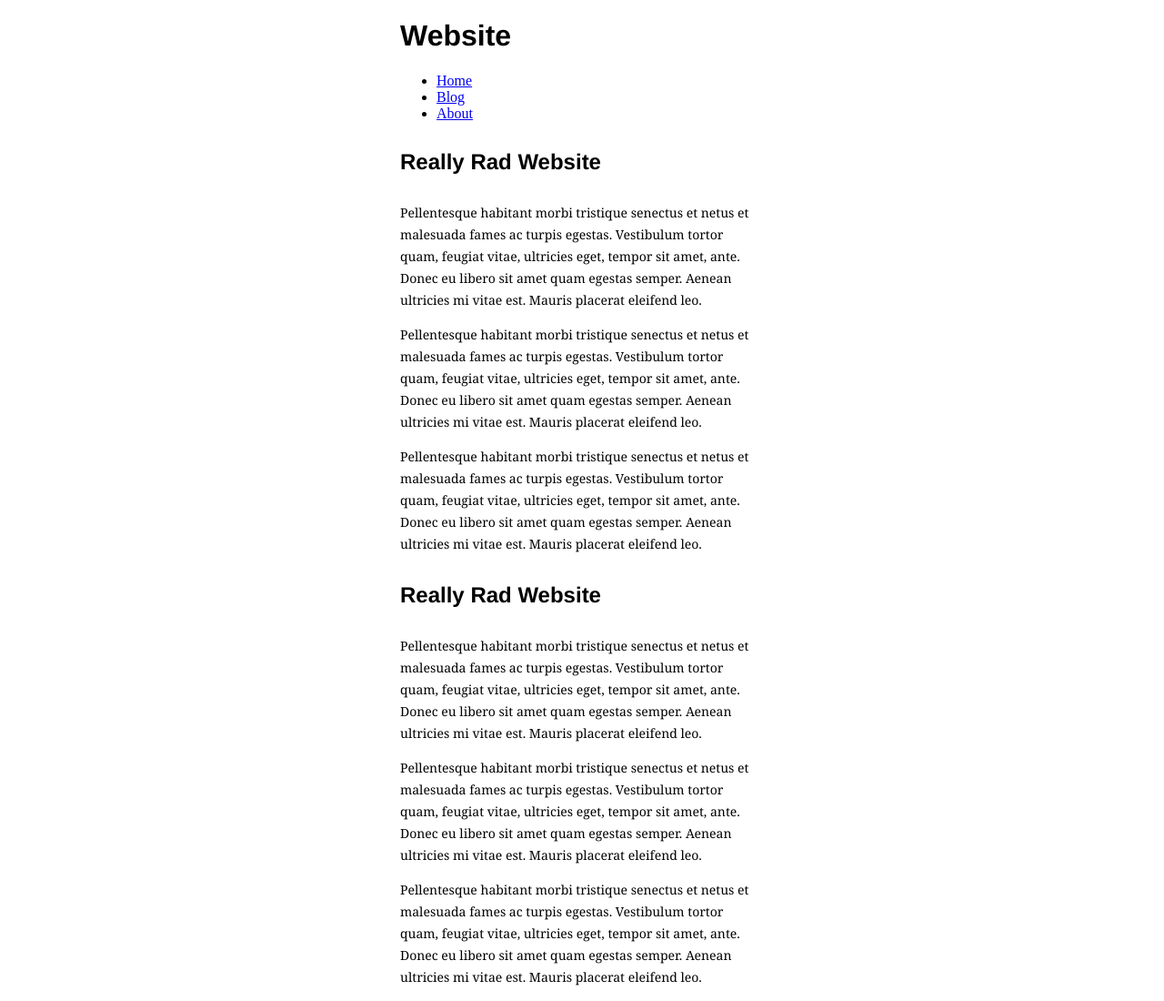
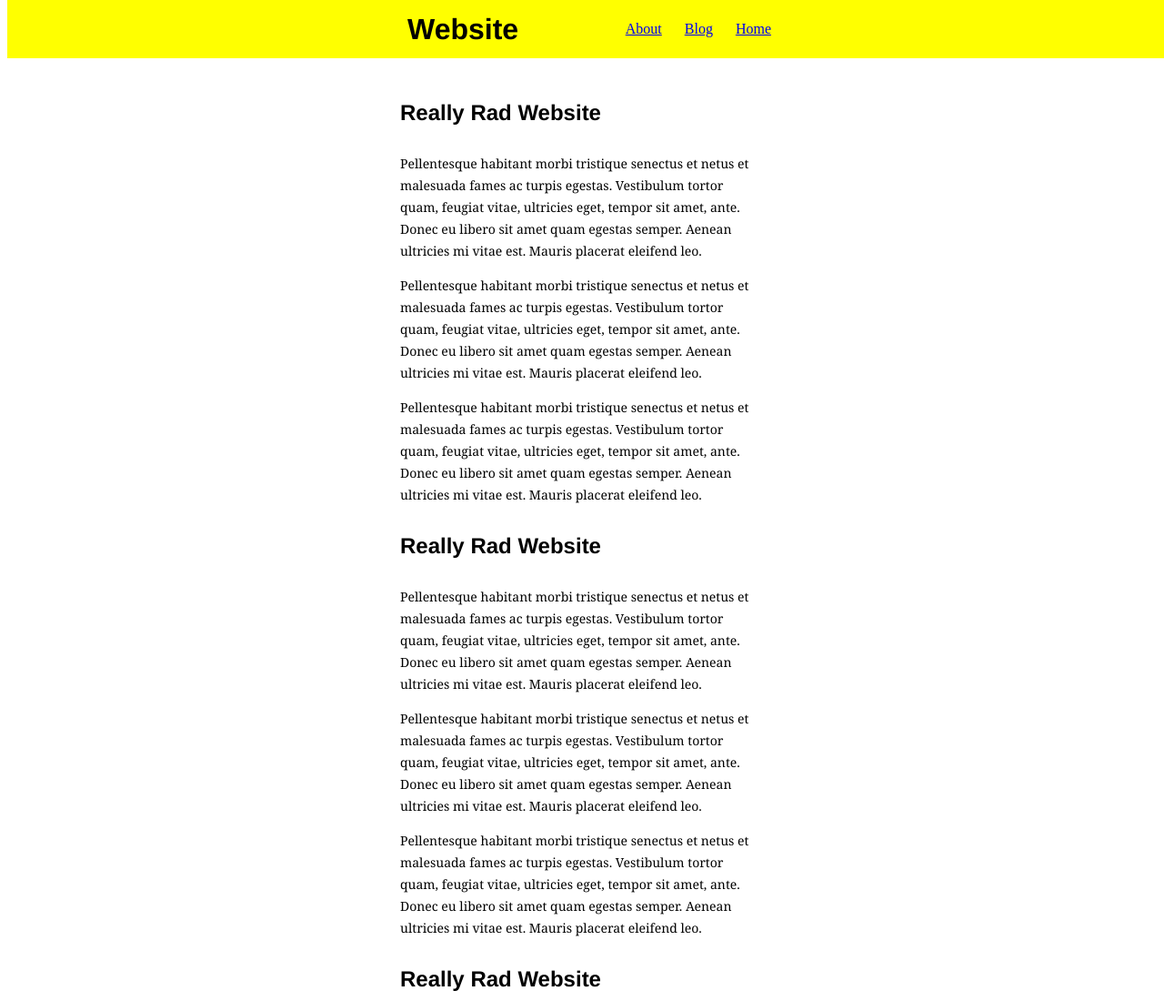
Before and after one commit to christina-taggart/basic-css-fixed-nav-bar, a plain HTML site: page source/index.html in a window 1280 px wide. Shown: the top 1100 px of the page at 91% size. Drawn offline with Linux system fonts and the light colour scheme.

Commit message:
fixed top navigation bar

```diff
--- a/source/main.css
+++ b/source/main.css
@@ -6,6 +6,34 @@
     margin: 0px auto;
     width: 400px;
 }
+.content{
+    margin-top: 100px;
+}
+.top-nav {
+    position: fixed;
+    width: 100%;
+    height: 64px;
+    background-color: yellow;
+    top: 0px;
+    line-height: 64px;
+}
+
+
+.top-nav h1 {
+    display: inline;
+    margin-top: 16px;
+}
+
+ul {
+        list-style: none;
+        display: inline;
+
+}
+
+li {    float: right;
+    top: 0px;
+    margin-left: 25px;
+            }
 
 p {
     font-family: Georgia, serif;
```
